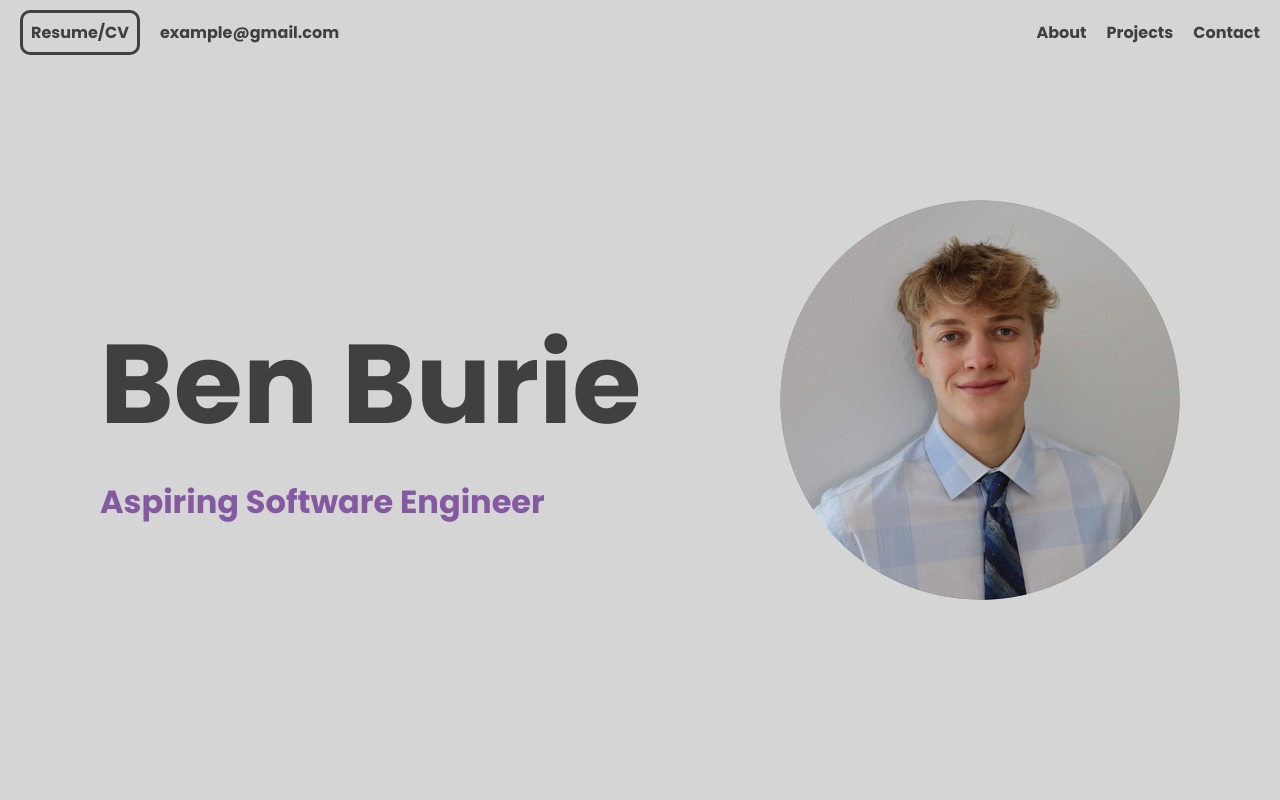
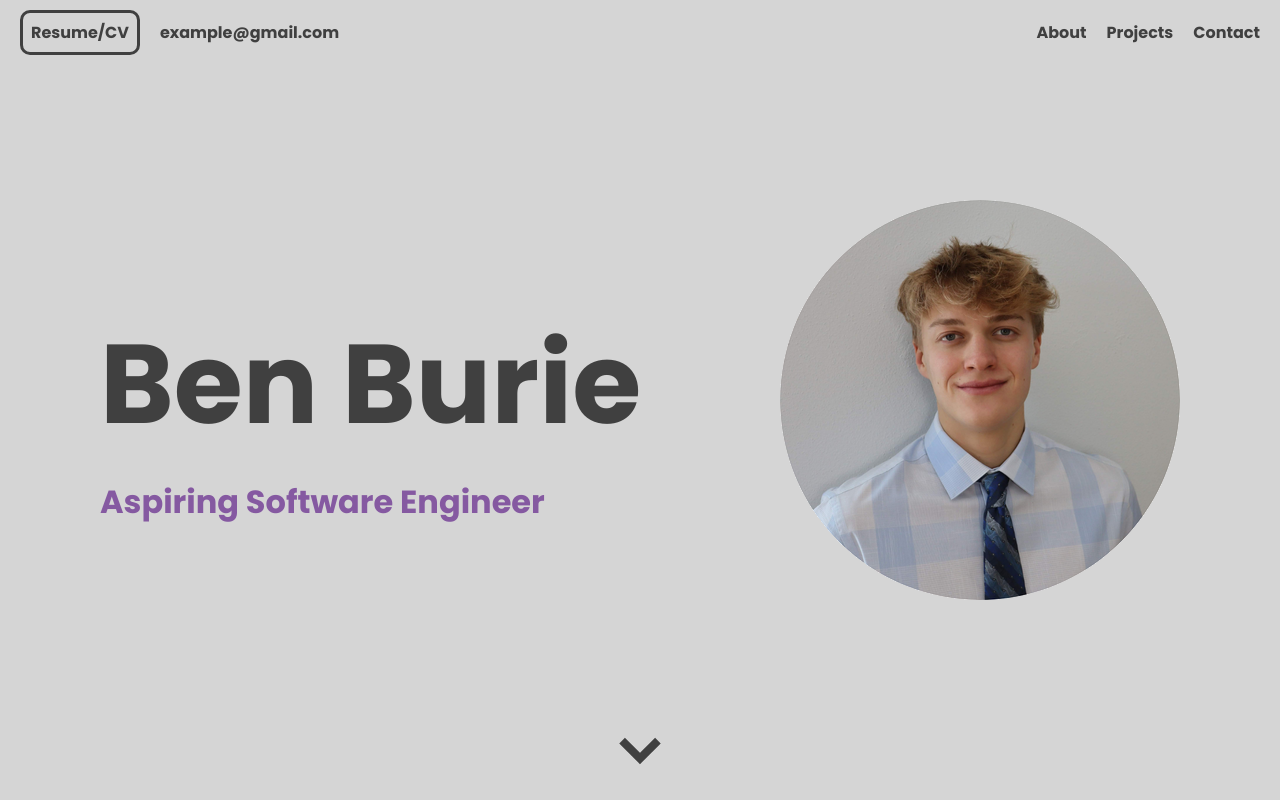
Before and after one commit to ben-burie/ben-portfolio, a React (Create React App) app: page / in a window 1280 px wide. Built offline with nearby package versions, Linux system fonts and the light colour scheme.

Commit message:
Added down arrow to header page

```diff
--- a/src/components/Header.js
+++ b/src/components/Header.js
@@ -50,7 +50,7 @@ const Header = () => {
   return (
     <section id="header" className="section header">
       <div className="ext-links">
-        <a href="https://drive.google.com/file/d/1SQGHt0ZOHgTVnwO0yE3Uuha7zYWk_FrG/view?usp=sharing" target="_blank" id="resume-link">Resume/CV</a>
+        <a href="https://drive.google.com/file/d/1SQGHt0ZOHgTVnwO0yE3Uuha7zYWk_FrG/view?usp=sharing" target="_blank" rel="noopener noreferrer" id="resume-link">Resume/CV</a>
         <a href="#"
         onMouseEnter={handleMouseEnter}
         onMouseMove={handleMouseMove}
@@ -70,6 +70,34 @@ const Header = () => {
         <h3>Aspiring Software Engineer</h3>
       </div>
       <img src="images\profile-circle.png" alt="profile" className="header-image"></img>
+      <div className="down-arrow">
+        <a href="#about" onClick={(e) => { e.preventDefault(); scrollToSection('about'); }}>
+          <svg
+            className="hover-svg"
+            width="64px"
+            height="64px"
+            viewBox="0 0 24 24"
+            fill="none"
+            xmlns="http://www.w3.org/2000/svg"
+            stroke="#404040"
+          >
+            <g id="SVGRepo_bgCarrier" strokeWidth="0"></g>
+            <g
+              id="SVGRepo_tracerCarrier"
+              strokeLinecap="round"
+              strokeLinejoin="round"
+              stroke="#CCCCCC"
+              strokeWidth="0.43200000000000005"
+            ></g>
+            <g id="SVGRepo_iconCarrier">
+              <path
+                d="M6.34292 7.75734L4.92871 9.17155L11.9998 16.2426L19.0708 9.17158L17.6566 7.75737L11.9998 13.4142L6.34292 7.75734Z"
+                fill="#404040"
+              ></path>
+            </g>
+          </svg>
+        </a>
+      </div>
     </section>
   );
 };
--- a/src/styles.css
+++ b/src/styles.css
@@ -118,6 +118,24 @@ main {
     text-decoration: underline;
 }
 
+.down-arrow {
+    position:absolute;
+    bottom: 10px;
+}
+
+.hover-svg {
+    transition: transform 0.3s ease, fill 0.3s ease;
+    cursor: pointer; /* Optional */
+}
+
+.hover-svg:hover {
+    transform: scale(1.5); /* Increase size */
+}
+
+.hover-svg:hover path {
+    fill:rgb(133, 89, 161); /* Change color */
+}
+
 .projects {
     background-color: orange;
     color: white;
```
